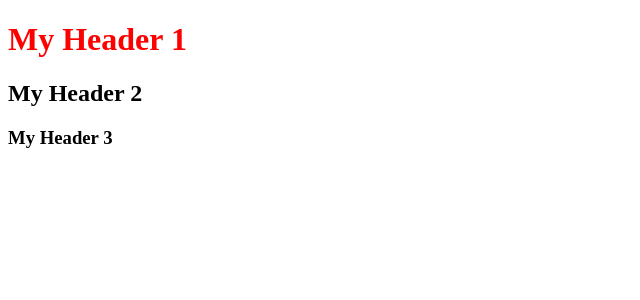
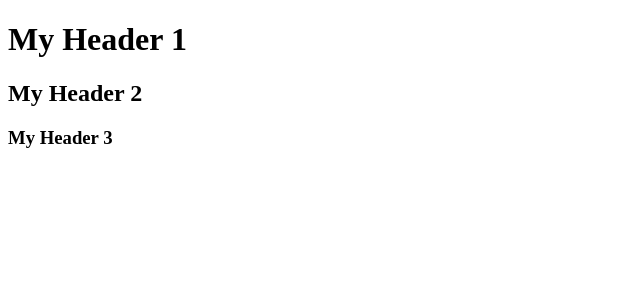
Before and after one commit to iLanceArea/MOBPROG-IT252-react-w3schools, a React (Vite) app in the folder my-react-app/: page / in a window 1280 px wide. Shown: the top 300 px of the page, without its empty margins (0-640 px from the left). Built offline with nearby package versions, Linux system fonts and the light colour scheme.

Commit message:
W3School React Sass Styling C1

```diff
--- a/my-react-app/src/MyStyle.scss
+++ /dev/null
@@ -1,5 +0,0 @@
-$myColor: red;
-
-h1 {
-  color: $myColor;
-}
--- a/my-react-app/src/main.jsx
+++ b/my-react-app/src/main.jsx
@@ -1,5 +1,5 @@
 import { createRoot } from 'react-dom/client';
-import "./MyStyle.scss";
+import "./MyStyles.module.css";
 
 function MyHeader() {
   return (
```
Also changed, not shown: my-react-app/src/MyStyle.css (added).
